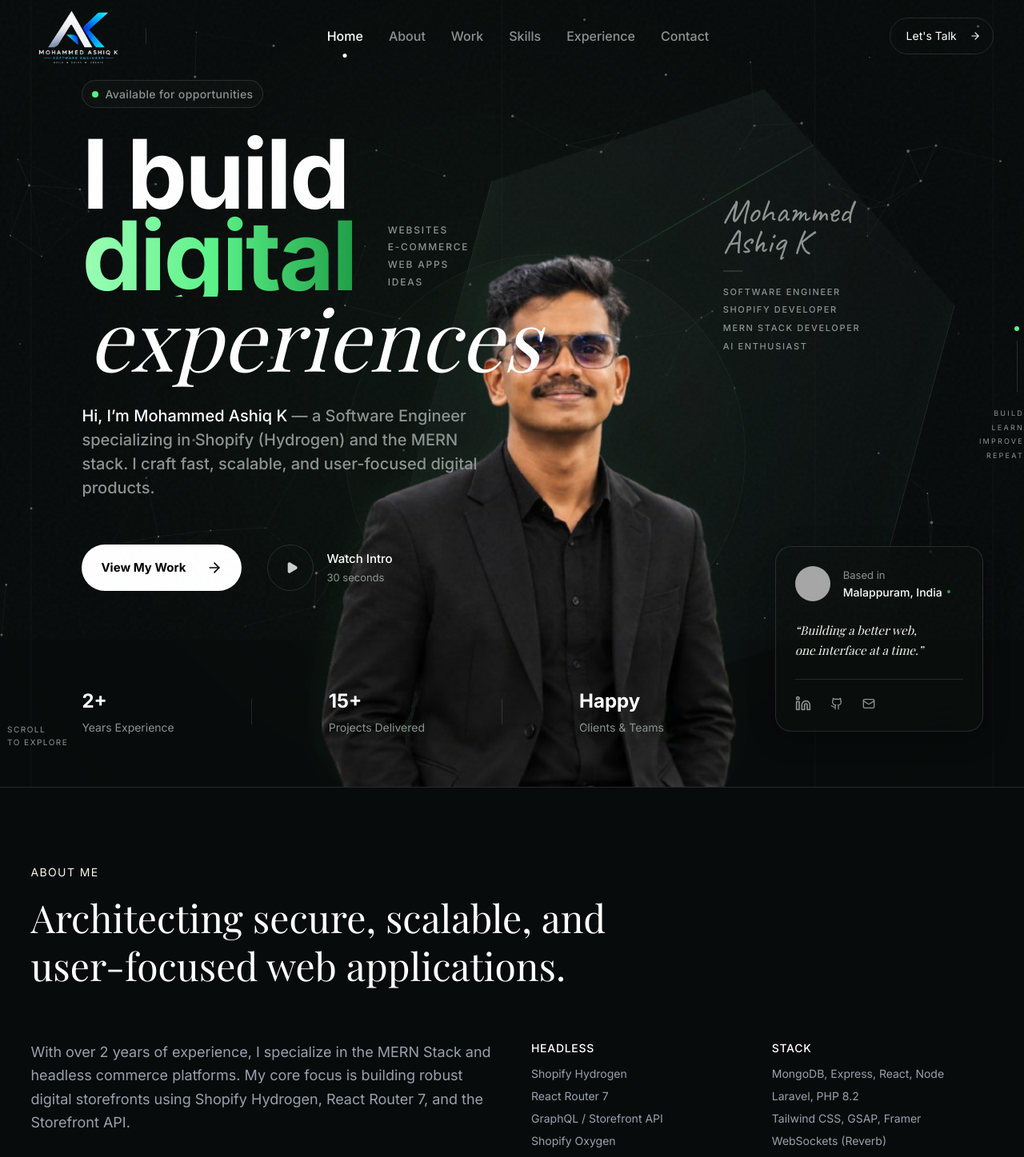
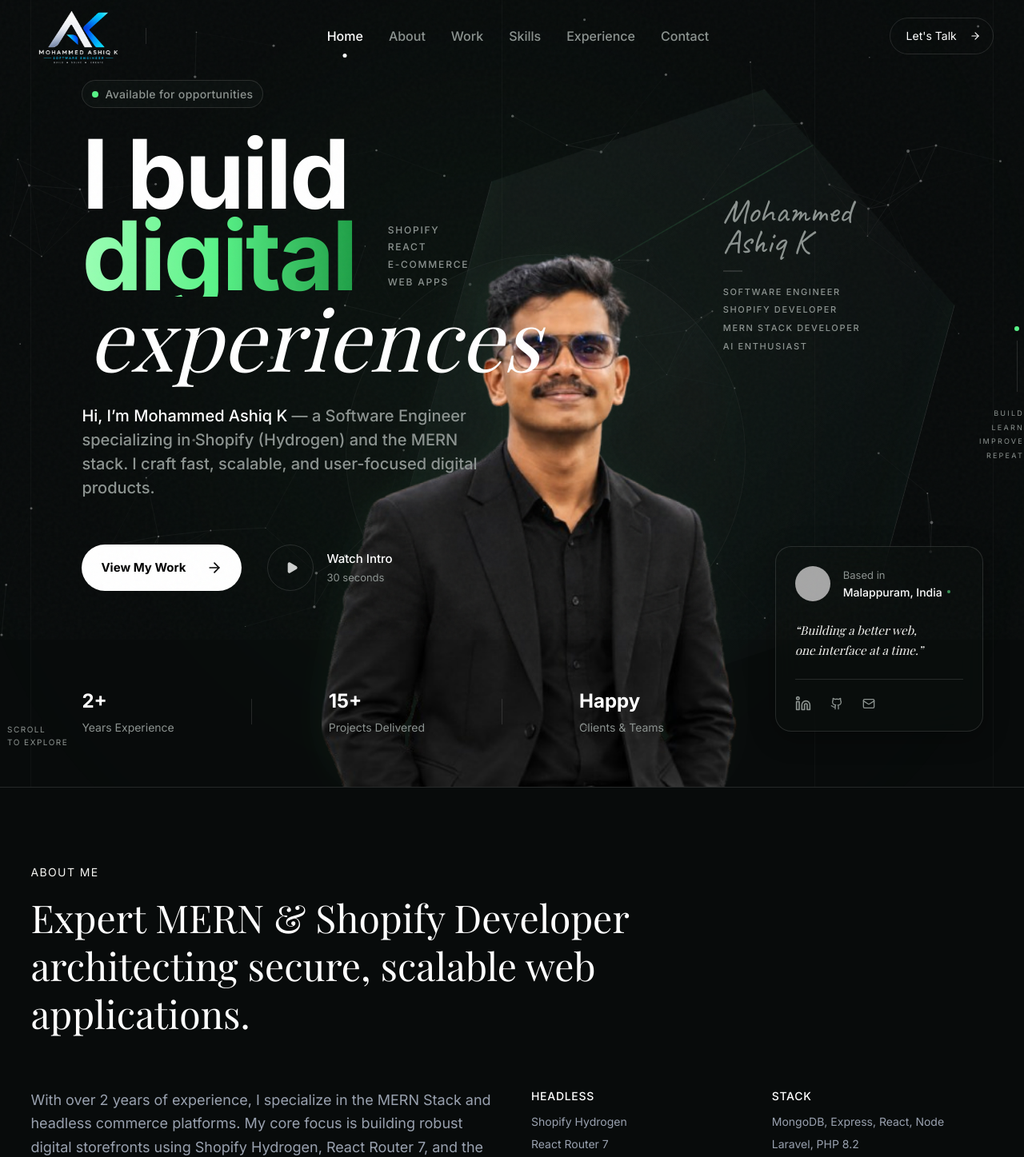
Before and after one commit to AshiqKakkat/portfolio, a React (Vite) app: page / in a window 1280 px wide. Shown: the top 1447 px of the page at 80% size. Built offline with nearby package versions, Linux system fonts and the light colour scheme; grey boxes are pictures that could not be loaded; a web font is replaced by a local one.

Commit message:
feat: enhance SEO and site discoverability with new sitemap, robots.txt, and updated branding metadata

```diff
--- a/index.html
+++ b/index.html
@@ -7,7 +7,31 @@
     <link rel="preconnect" href="https://fonts.googleapis.com">
     <link rel="preconnect" href="https://fonts.gstatic.com" crossorigin>
     <link href="https://fonts.googleapis.com/css2?family=Caveat:wght@400..700&family=Inter:ital,opsz,wght@0,14..32,100..900;1,14..32,100..900&family=Playfair+Display:ital,wght@0,400..900;1,400..900&display=swap" rel="stylesheet">
-    <title>Mohammed Ashiq K | Portfolio</title>
+    <title>Ashiq Kakkat | Best MERN & Shopify Developer | React Expert</title>
+    <meta name="description" content="Ashiq Kakkat is a top-rated MERN Stack and Shopify Developer, specializing in Headless Commerce, Shopify Hydrogen, and React. Build your next high-performance web app or e-commerce store." />
+    <meta name="keywords" content="Best MERN Developer, Best Shopify Developer, Ashiq Kakkat, Ashiq, Mohammed Ashiq K, React Developer, MERN Stack, E-commerce, Headless Shopify" />
+    <meta property="og:title" content="Ashiq Kakkat | Best MERN & Shopify Developer" />
+    <meta property="og:description" content="Expert MERN and Shopify Developer specializing in React and Headless Commerce." />
+    <meta property="og:type" content="website" />
+    <meta name="twitter:card" content="summary_large_image" />
+    <meta name="twitter:title" content="Ashiq Kakkat | Best MERN & Shopify Developer" />
+    <meta name="twitter:description" content="Expert MERN and Shopify Developer specializing in React and Headless Commerce." />
+    <script type="application/ld+json">
+    {
+      "@context": "https://schema.org",
+      "@type": "Person",
+      "name": "Ashiq Kakkat",
+      "alternateName": "Mohammed Ashiq K",
+      "jobTitle": "MERN & Shopify Developer",
+      "url": "https://ashiq-kakkat.vercel.app/",
+      "sameAs": [
+        "http://linkedin.com/in/ashiq-kakkat/",
+        "https://github.com/AshiqKakkat",
+        "https://www.facebook.com/ashiq.kakkat",
+        "https://www.instagram.com/ashiq_kakkat/"
+      ]
+    }
+    </script>
   </head>
   <body>
     <div id="root"></div>
--- a/src/components/About.jsx
+++ b/src/components/About.jsx
@@ -14,7 +14,7 @@ const About = () => {
         >
           <h2 className="text-sm text-brand-green tracking-widest uppercase mb-4">About Me</h2>
           <h3 className="text-4xl md:text-5xl font-serif text-white max-w-3xl leading-tight">
-            Architecting secure, scalable, and user-focused web applications.
+            Expert MERN & Shopify Developer architecting secure, scalable web applications.
           </h3>
         </motion.div>
 
--- a/src/components/Footer.jsx
+++ b/src/components/Footer.jsx
@@ -85,7 +85,7 @@ const Footer = () => {
           <div className="flex items-center gap-6 lg:w-[30%]">
             <img src={LogoImg} alt="Mohammed Ashiq K Logo" className="h-[50px] lg:h-[60px] w-auto object-contain opacity-60" />
             <div className="flex flex-col">
-              <h3 className="text-white font-medium text-[17px] tracking-wide mb-1">Mohammed Ashiq K</h3>
+              <h3 className="text-white font-medium text-[17px] tracking-wide mb-1">Ashiq Kakkat</h3>
               <p className="text-[#8E9A94] text-[14px] mb-2">Software Engineer</p>
               <div className="flex items-center gap-2">
                 <span className="w-1.5 h-1.5 rounded-full bg-[#54F28A]"></span>
@@ -113,7 +113,7 @@ const Footer = () => {
 
         {/* Bottom Row */}
         <div className="pt-8 flex flex-col md:flex-row justify-between items-center gap-6 text-[13px] text-[#6A7872]">
-          <p className="w-full md:w-[30%] text-center md:text-left">&copy; {currentYear} Mohammed Ashiq K. All rights reserved.</p>
+          <p className="w-full md:w-[30%] text-center md:text-left">&copy; {currentYear} Ashiq Kakkat. All rights reserved.</p>
 
           <div className="w-full md:w-[40%] flex justify-center items-center gap-6">
              <div className="hidden md:block w-px h-4 bg-white/5"></div>
--- a/src/components/Hero/HeroHeadline.jsx
+++ b/src/components/Hero/HeroHeadline.jsx
@@ -1,7 +1,7 @@
 import React from 'react';
 import { motion } from 'framer-motion';
 
-const keywords = ["WEBSITES", "E-COMMERCE", "WEB APPS", "IDEAS"];
+const keywords = ["SHOPIFY", "REACT", "E-COMMERCE", "WEB APPS"];
 
 const HeroHeadline = () => {
   const containerVariants = {
```
Also changed, not shown: public/robots.txt (added), 1 other file (tests, documents, lock files or other folders).
